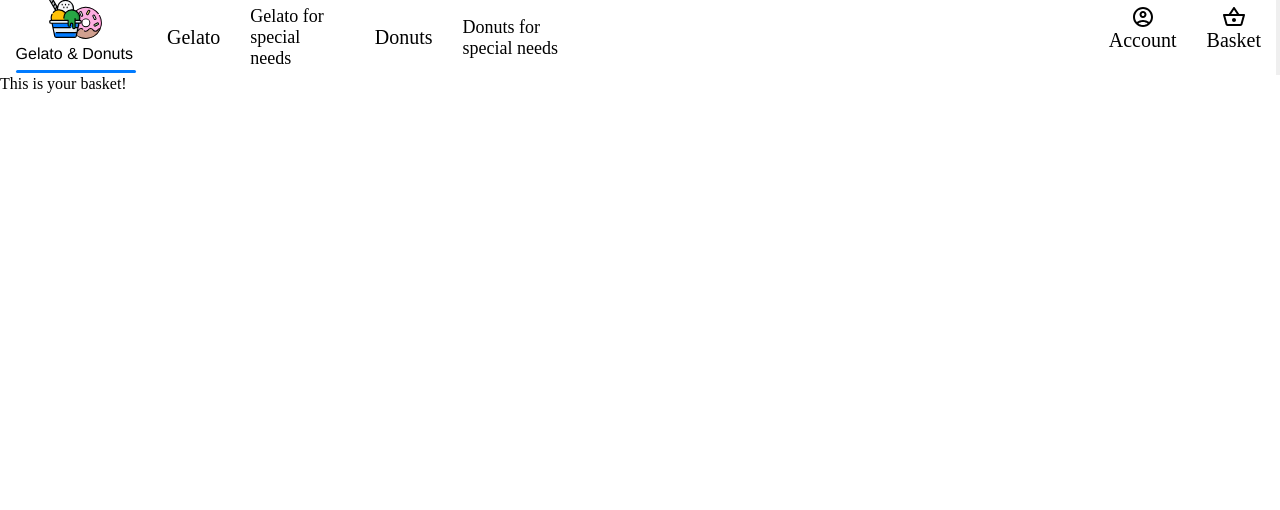
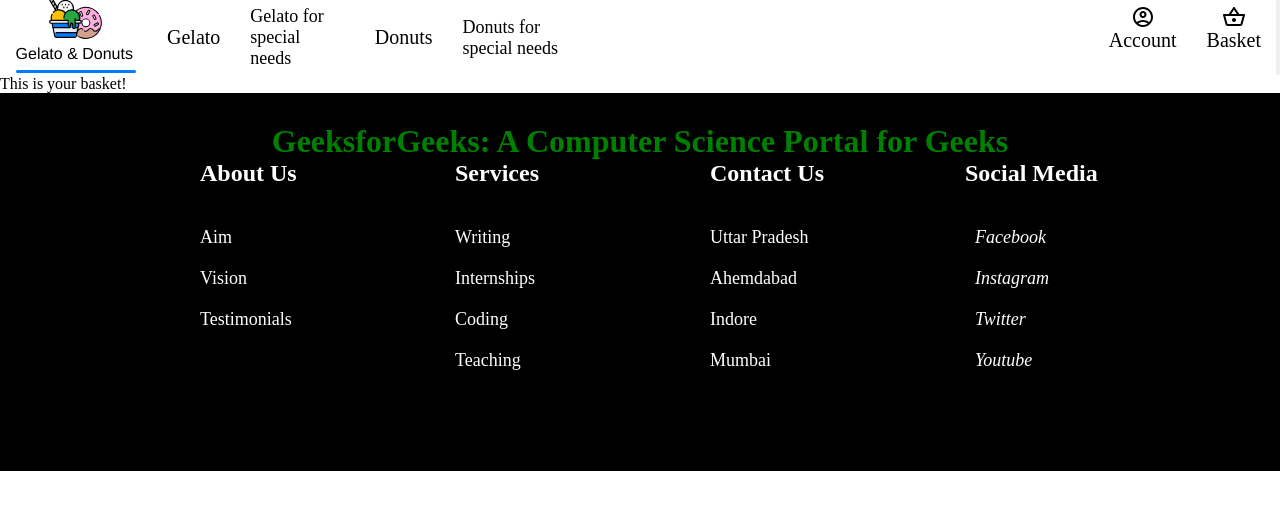
Before and after one commit to IonutDevBst/Proiect-Deloitte1, a React (Create React App) app: page /basket in a window 1280 px wide. Shown: the top 510 px of the page. Built offline with nearby package versions, Linux system fonts and the light colour scheme.

Commit message:
add footer

```diff
--- a/package.json
+++ b/package.json
@@ -18,6 +18,7 @@
     "react-observer-api": "^1.0.12",
     "react-router-dom": "^6.0.2",
     "react-scripts": "^3.4.4",
+    "styled-components": "^5.3.3",
     "web-vitals": "^1.1.2"
   },
   "scripts": {
--- a/src/App.js
+++ b/src/App.js
@@ -10,7 +10,7 @@
 import "./App.css";
 import Navbar from "./components/Navbar/Navbar";
 import { Button } from '@material-ui/core';
-
+import Footer from './components/Footer/Footer';
 
 const App = () => {
   return (
@@ -26,7 +26,11 @@
        <Route path="/account" element={<Account/>} exact />
        <Route path="/basket" element={<Basket/>} exact />
      </Routes>
+
+     <Footer />
+
     </Router>
+
   );
 }
 
--- /dev/null
+++ b/src/components/Footer/Footer.js
@@ -0,0 +1,77 @@
+import React from "react";
+import {
+  Box,
+  Container,
+  Row,
+  Column,
+  FooterLink,
+  Heading,
+} from "./FooterStyles";
+
+const Footer = () => {
+  return (
+    <Box>
+      <h1 style={{ color: "green",
+                   textAlign: "center",
+                   marginTop: "-50px" }}>
+        GeeksforGeeks: A Computer Science Portal for Geeks
+      </h1>
+      <Container>
+        <Row>
+          <Column>
+            <Heading>About Us</Heading>
+            <FooterLink href="#">Aim</FooterLink>
+            <FooterLink href="#">Vision</FooterLink>
+            <FooterLink href="#">Testimonials</FooterLink>
+          </Column>
+          <Column>
+            <Heading>Services</Heading>
+            <FooterLink href="#">Writing</FooterLink>
+            <FooterLink href="#">Internships</FooterLink>
+            <FooterLink href="#">Coding</FooterLink>
+            <FooterLink href="#">Teaching</FooterLink>
+          </Column>
+          <Column>
+            <Heading>Contact Us</Heading>
+            <FooterLink href="#">Uttar Pradesh</FooterLink>
+            <FooterLink href="#">Ahemdabad</FooterLink>
+            <FooterLink href="#">Indore</FooterLink>
+            <FooterLink href="#">Mumbai</FooterLink>
+          </Column>
+          <Column>
+            <Heading>Social Media</Heading>
+            <FooterLink href="#">
+              <i className="fab fa-facebook-f">
+                <span style={{ marginLeft: "10px" }}>
+                  Facebook
+                </span>
+              </i>
+            </FooterLink>
+            <FooterLink href="#">
+              <i className="fab fa-instagram">
+                <span style={{ marginLeft: "10px" }}>
+                  Instagram
+                </span>
+              </i>
+            </FooterLink>
+            <FooterLink href="#">
+              <i className="fab fa-twitter">
+                <span style={{ marginLeft: "10px" }}>
+                  Twitter
+                </span>
+              </i>
+            </FooterLink>
+            <FooterLink href="#">
+              <i className="fab fa-youtube">
+                <span style={{ marginLeft: "10px" }}>
+                  Youtube
+                </span>
+              </i>
+            </FooterLink>
+          </Column>
+        </Row>
+      </Container>
+    </Box>
+  );
+};
+export default Footer;
--- /dev/null
+++ b/src/components/Footer/FooterStyles.js
@@ -0,0 +1,61 @@
+import styled from 'styled-components';
+
+export const Box = styled.div`
+  padding: 80px 60px;
+  background: black;
+
+  bottom: 0;
+  width: 100%;
+
+
+  @media (max-width: 1000px) {
+    padding: 70px 30px;
+  }
+`;
+
+export const Container = styled.div`
+    display: flex;
+    flex-direction: column;
+    justify-content: center;
+    max-width: 1000px;
+    margin: 0 auto;
+    /* background: red; */
+`
+
+export const Column = styled.div`
+  display: flex;
+  flex-direction: column;
+  text-align: left;
+  margin-left: 60px;
+`;
+
+export const Row = styled.div`
+  display: grid;
+  grid-template-columns: repeat(auto-fill,
+                         minmax(185px, 1fr));
+  grid-gap: 20px;
+
+  @media (max-width: 1000px) {
+    grid-template-columns: repeat(auto-fill,
+                           minmax(200px, 1fr));
+  }
+`;
+
+export const FooterLink = styled.a`
+  color: #fff;
+  margin-bottom: 20px;
+  font-size: 18px;
+  text-decoration: none;
+
+  &:hover {
+      color: green;
+      transition: 200ms ease-in;
+  }
+`;
+
+export const Heading = styled.p`
+  font-size: 24px;
+  color: #fff;
+  margin-bottom: 40px;
+  font-weight: bold;
+`;
```
Also changed, not shown: 1 other file (tests, documents, lock files or other folders).
